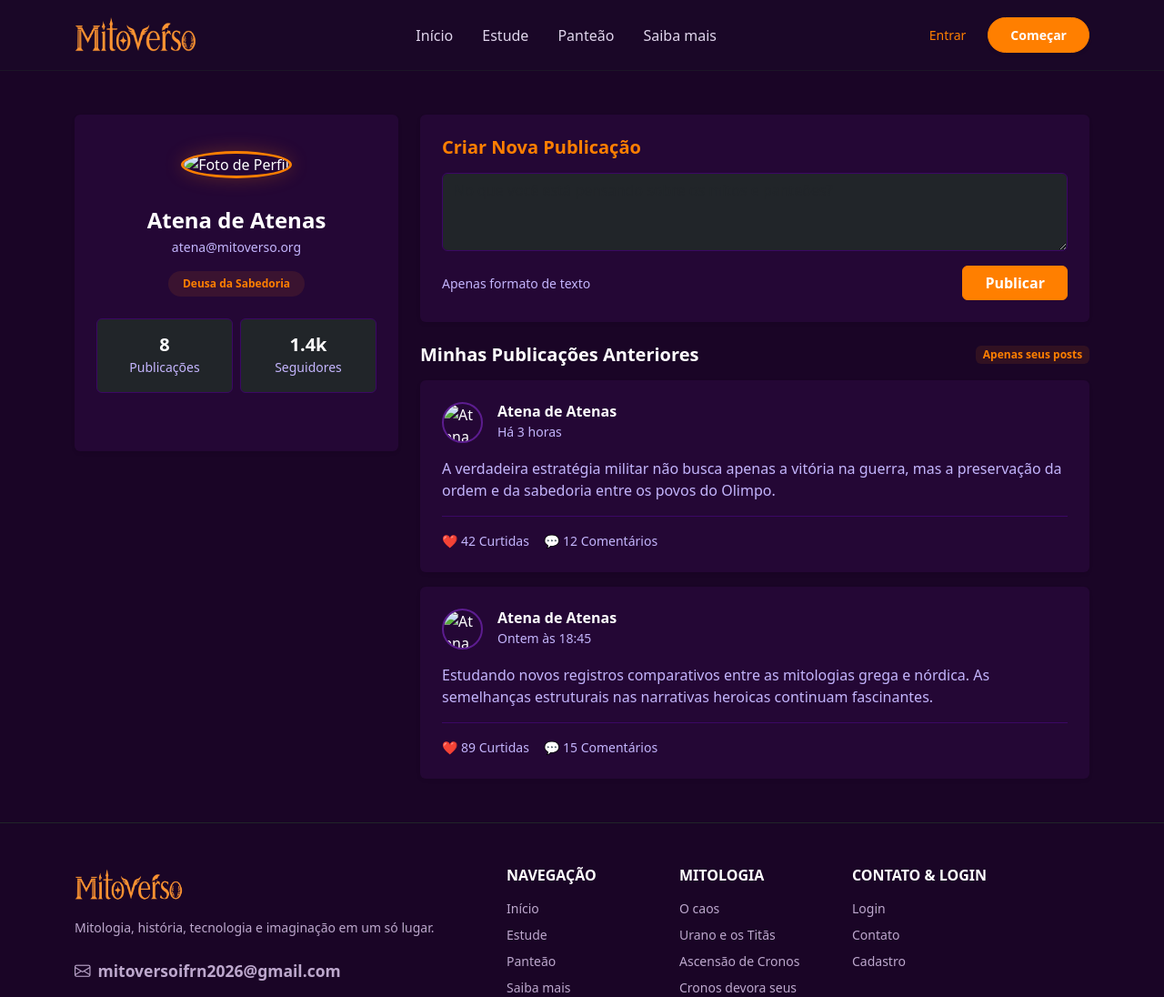
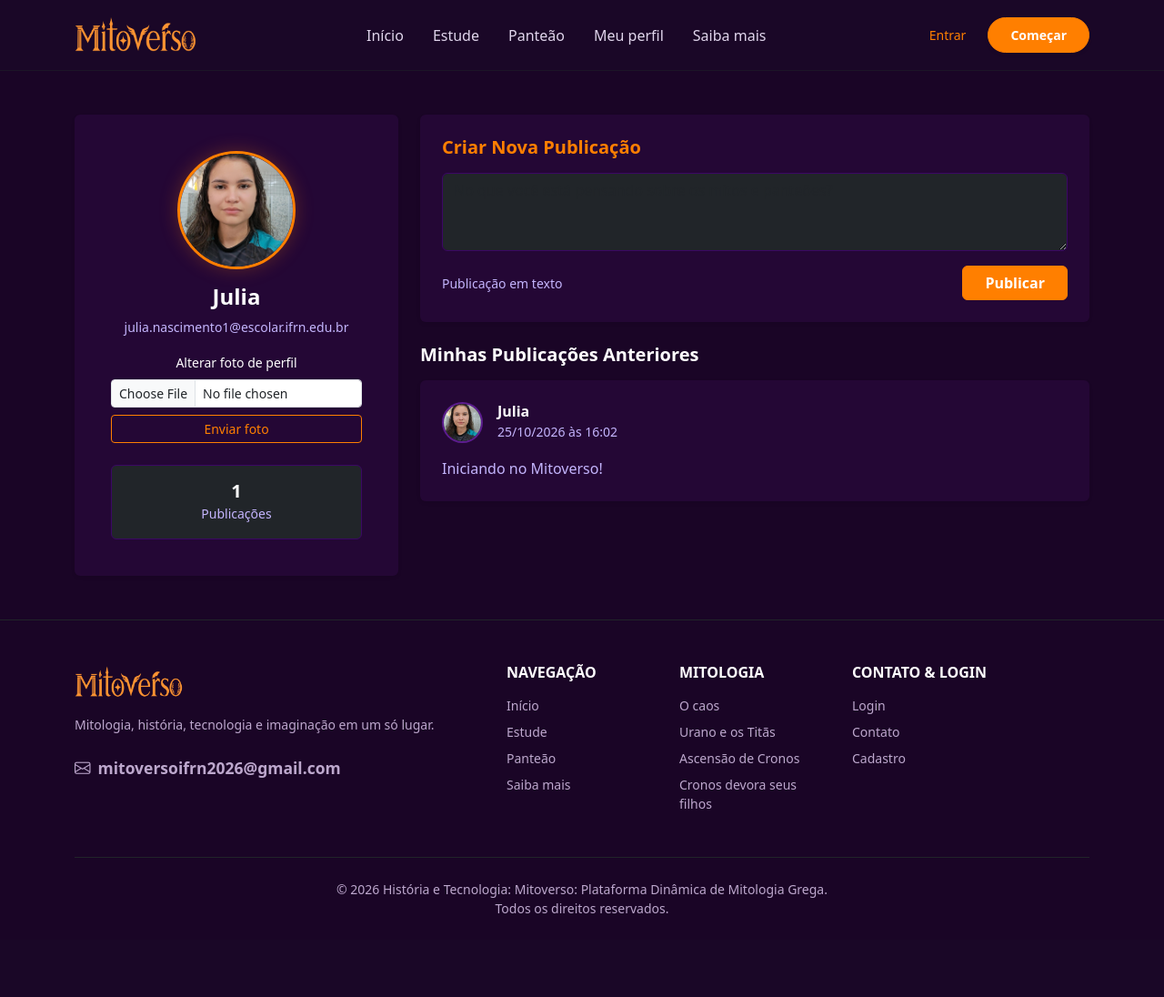
Before and after one commit to JuliaNasc1mento/Mitoverso, a Flask app: page /perfil in a window 1280 px wide. Shown: the top 1096 px of the page at 91% size. After the commit the page ends 1004 px from the top, so only its background shows below. Run offline with Flask 3, Linux system fonts and the light colour scheme; a user stored in the database is signed in; some libraries are stand-ins or nearby versions.

Commit message:
Implementação perfil
Implementação de perfil, com foto e publicações vinculadas ao banco.

```diff
--- a/app/models/__init__.py
+++ b/app/models/__init__.py
@@ -1,3 +1,4 @@
 from app.models.usuario import Usuario
 from app.models.personagem import Personagem
 from app.models.mito import Mito
+from app.models.post import Post
--- a/app/models/usuario.py
+++ b/app/models/usuario.py
@@ -8,3 +8,4 @@ class Usuario(UserMixin, db.Model):
     nome = db.Column(db.String(100), nullable = False)
     email = db.Column(db.String(100), nullable = False, unique = True)
     senha = db.Column(db.String(256), nullable = False)
+    foto_perfil = db.Column(db.String(255), nullable = True)
--- a/app/routes/perfil.py
+++ b/app/routes/perfil.py
@@ -1,10 +1,84 @@
-# Importações
-from flask import Blueprint, render_template
+import os
 
-# Criação do Blueprint "perfil"
+from flask import (Blueprint, render_template, request, redirect, url_for, flash, current_app)
+
+from flask_login import login_required, current_user
+from werkzeug.utils import secure_filename
+
+from app import db
+from app.models.post import Post
+
 perfil_bp = Blueprint("perfil", __name__)
 
-# Rota da tela de perfil
-@perfil_bp.routes("/perfil")
+EXTENSOES_PERMITIDAS = {"png", "jpg", "jpeg", "webp"}
+
+@perfil_bp.route("/perfil")
+@login_required
 def perfil():
-    return render_template("usuario/perfil.html")
+    meus_posts = Post.query.filter_by(
+        usuario_id=current_user.id
+    ).order_by(
+        Post.data_criacao.desc()
+    ).all()
+
+    return render_template(
+        "usuario/perfil.html",
+        meus_posts=meus_posts
+    )
+
+@perfil_bp.route("/perfil/publicar", methods=["POST"])
+@login_required
+def publicar():
+    conteudo = request.form.get("conteudo", "").strip()
+
+    if not conteudo:
+        flash("Escreva algo antes de publicar.", "warning")
+        return redirect(url_for("perfil.perfil"))
+
+    novo_post = Post(
+        conteudo=conteudo,
+        usuario_id=current_user.id
+    )
+
+    db.session.add(novo_post)
+    db.session.commit()
+
+    flash("Publicação criada com sucesso!", "success")
+    return redirect(url_for("perfil.perfil"))
+
+
+@perfil_bp.route("/perfil/foto", methods=["POST"])
+@login_required
+def atualizar_foto():
+    arquivo = request.files.get("foto")
+
+    if not arquivo or not arquivo.filename:
+        flash("Selecione uma imagem.", "warning")
+        return redirect(url_for("perfil.perfil"))
+
+    nome_original = secure_filename(arquivo.filename)
+
+    if (
+        "." not in nome_original
+        or nome_original.rsplit(".", 1)[1].lower()
+        not in EXTENSOES_PERMITIDAS
+    ):
+        flash("Formato de imagem não permitido.", "danger")
+        return redirect(url_for("perfil.perfil"))
+
+    extensao = nome_original.rsplit(".", 1)[1].lower()
+    nome_arquivo = f"usuario_{current_user.id}.{extensao}"
+
+    pasta_perfis = os.path.join(
+        current_app.static_folder, "img", "perfis"
+    )
+    os.makedirs(pasta_perfis, exist_ok=True)
+
+    caminho = os.path.join(pasta_perfis, nome_arquivo)
+    arquivo.save(caminho)
+
+    current_user.foto_perfil = f"img/perfis/{nome_arquivo}"
+    db.session.commit()
+
+    flash("Foto de perfil atualizada!", "success")
+    return redirect(url_for("perfil.perfil"))
--- a/app/templates/base.html
+++ b/app/templates/base.html
@@ -39,6 +39,9 @@
                         </li>
                         <li class="nav-item">
                             <a class="nav-link" href="{{url_for('cards')}}">Panteão</a>
+                        </li>
+                        <li class = "nav-item">
+                            <a class="nav-link" href="{{ url_for('autenticacao.login') }}" >Meu perfil</a>
                         </li>
                         <li class="nav-item">
                             <a class="nav-link" href="{{url_for('projeto')}}">Saiba mais</a>
--- a/app/templates/usuario/perfil.html
+++ b/app/templates/usuario/perfil.html
@@ -1,111 +1,173 @@
 {% extends 'base.html' %}
-{% block titulo %} Mitoverso | Projeto {% endblock %}
+{% block titulo %} Mitoverso | Perfil {% endblock %}
 {% block css %} <link rel="stylesheet"href="{{ url_for('static', filename='css/perfil.css') }}"> {% endblock %}
 {% block conteudo %}
 
 <main class="py-5 bg-mitoverso-dark">
     <div class="container">
+        {% with mensagens = get_flashed_messages(with_categories=true) %}
+            {% for categoria, mensagem in mensagens %}
+                <div class="alert alert-{{ categoria }} alert-dismissible fade show">
+                    {{ mensagem }}
+                    <button type="button" class="btn-close"
+                            data-bs-dismiss="alert"></button>
+                </div>
+            {% endfor %}
+        {% endwith %}
+
         <div class="row g-4">
-            <!-- Coluna da Esquerda: Informações do Perfil -->
+
+            <!-- Informações do perfil -->
             <div class="col-lg-4">
-                <div class="card bg-mitoverso-card text-white border-0 p-4 shadow-sm text-center">
-                    <div class="card-body px-0">
-                        <div class="mb-3">
-                            <img src=""
-                                 alt="Foto de Perfil"
+                <div class="card bg-mitoverso-card text-white
+                            border-0 p-4 shadow-sm text-center">
+                    <div class="card-body">
+
+                        {% if current_user.foto_perfil %}
+                            <img
+                                src="{{ url_for('static',
+                                    filename=current_user.foto_perfil) }}"
+                                alt="Foto de perfil"
                                 class="rounded-circle profile-avatar mb-3">
-                        </div>
-                        <h1 class="h4 fw-bold text-white mb-1">Atena de Atenas</h1>
-                        <p class="text-muted-custom small mb-3">atena@mitoverso.org</p>
+                        {% else %}
+                            <img
+                                src="{{ url_for('static',
+                                    filename='img/img006_perfil_padrao.jpg') }}"
+                                alt="Foto padrão"
+                                class="rounded-circle profile-avatar mb-3">
+                        {% endif %}
 
-                        <span class="badge bg-mitoverso-light text-orange mb-4 px-3 py-2 rounded-pill fw-semibold">
-                            Deusa da Sabedoria
-                        </span>
+                        <h1 class="h4 fw-bold">
+                            {{ current_user.nome }}
+                        </h1>
 
-                        <div class="row g-2 mb-4">
-                            <div class="col-6">
+                        <p class="text-muted-custom small">
+                            {{ current_user.email }}
+                        </p>
+
+                        <!-- Enviar foto de perfil -->
+                        <form method="POST"
+                              action="{{ url_for('perfil.atualizar_foto') }}"
+                              enctype="multipart/form-data"
+                              class="mb-4">
+
+                            <input type="hidden" name="csrf_token"
+                                   value="{{ csrf_token() }}">
+
+                            <label for="foto" class="form-label small">
+                                Alterar foto de perfil
+                            </label>
+
+                            <input type="file" id="foto" name="foto"
+                                   class="form-control form-control-sm mb-2"
+                                   accept=".png,.jpg,.jpeg,.webp"
+                                   required>
+
+                            <button type="submit"
+                                    class="btn btn-outline-orange btn-sm w-100">
+                                Enviar foto
+                            </button>
+                        </form>
+
                         <div class="p-3 border border-purple rounded bg-dark">
-                                    <h5 class="mb-0 fw-bold text-white">8</h5>
-                                    <small class="text-muted-custom">Publicações</small>
-                                </div>
-                            </div>
-                            <div class="col-6">
-                                <div class="p-3 border border-purple rounded bg-dark">
-                                    <h5 class="mb-0 fw-bold text-white">1.4k</h5>
-                                    <small class="text-muted-custom">Seguidores</small>
-                                </div>
-                            </div>
+                            <h5 class="fw-bold mb-0">
+                                {{ meus_posts|length }}
+                            </h5>
+                            <small class="text-muted-custom">
+                                Publicações
+                            </small>
                         </div>
                     </div>
                 </div>
             </div>
 
-            <!-- Coluna da Direita: Nova Publicação + Posts Antigos -->
+            <!-- Publicações -->
             <div class="col-lg-8">
 
-                <!-- Caixa para Nova Publicação (Apenas Texto) -->
-                <div class="card bg-mitoverso-card text-white border-0 p-4 mb-4 shadow-sm">
-                    <h2 class="h5 text-orange fw-bold mb-3">Criar Nova Publicação</h2>
-                    <form id="formPost">
+                <!-- Criar post -->
+                <div class="card bg-mitoverso-card text-white
+                            border-0 p-4 mb-4 shadow-sm">
+
+                    <h2 class="h5 text-orange fw-bold mb-3">
+                        Criar Nova Publicação
+                    </h2>
+
+                    <form method="POST"
+                          action="{{ url_for('perfil.publicar') }}">
+
+                        <input type="hidden" name="csrf_token"
+                               value="{{ csrf_token() }}">
+
                         <div class="mb-3">
-                            <textarea class="form-control bg-dark border-purple text-white" rows="3" placeholder="No que você está pensando sobre os mitos e panteões?" required></textarea>
+                            <textarea
+                                name="conteudo"
+                                class="form-control bg-dark border-purple text-white"
+                                rows="3"
+                                maxlength="5000"
+                                placeholder="No que você está pensando sobre os mitos e panteões?"
+                                required></textarea>
                         </div>
-                        <div class="d-flex justify-content-between align-items-center">
-                            <small class="text-muted-custom">Apenas formato de texto</small>
+
+                        <div class="d-flex justify-content-between
+                                    align-items-center">
+                            <small class="text-muted-custom">
+                                Publicação em texto
+                            </small>
+
                             <button type="submit" class="btn btn-mitoverso px-4">Publicar</button>
                         </div>
                     </form>
                 </div>
 
-                <!-- Título da Seção de Posts Antigos -->
-                <div class="d-flex align-items-center justify-content-between mb-3">
-                    <h2 class="h5 text-white fw-bold mb-0">Minhas Publicações Anteriores</h2>
-                    <span class="badge bg-mitoverso-light text-orange">Apenas seus posts</span>
-                </div>
+                <!-- Posts do usuário -->
+                <h2 class="h5 text-white fw-bold mb-3">
+                    Minhas Publicações Anteriores
+                </h2>
 
-                <!-- Lista de Publicações Antigas -->
                 <div class="d-flex flex-column gap-3">
+                    {% for post in meus_posts %}
+                        <article class="card bg-mitoverso-card
+                                        text-white border-0 p-4 shadow-sm">
 
-                    <!-- Post 1 -->
-                    <div class="card bg-mitoverso-card text-white border-0 p-4 shadow-sm">
                             <div class="d-flex align-items-center mb-3">
-                            <img src=""
-                                 alt="Atena"
+                                {% if current_user.foto_perfil %}
+                                    <img
+                                        src="{{ url_for('static',
+                                            filename=current_user.foto_perfil) }}"
+                                        alt="Foto de perfil"
                                         class="rounded-circle post-avatar me-3">
+                                {% else %}
+                                    <img
+                                        src="{{ url_for('static',
+                                            filename='img/img006_perfil_padrao.jpg') }}"
+                                        alt="Foto padrão"
+                                        class="rounded-circle post-avatar me-3">
+                                {% endif %}
+
                                 <div>
-                                <h3 class="h6 mb-0 fw-bold text-white">Atena de Atenas</h3>
-                                <small class="text-muted-custom">Há 3 horas</small>
-                            </div>
-                        </div>
-                        <p class="text-muted-custom mb-3">
-                            A verdadeira estratégia militar não busca apenas a vitória na guerra, mas a preservação da ordem e da sabedoria entre os povos do Olimpo.
-                        </p>
-                        <div class="d-flex align-items-center gap-3 pt-3 border-top border-purple text-muted-custom small">
-                            <span>❤️ 42 Curtidas</span>
-                            <span>💬 12 Comentários</span>
+                                    <h3 class="h6 mb-0 fw-bold">
+                                        {{ current_user.nome }}
+                                    </h3>
+                                    <small class="text-muted-custom">
+                                        {{ post.data_criacao.strftime('%d/%m/%Y às %H:%M') }}
+                                    </small>
                                 </div>
                             </div>
 
-                    <!-- Post 2 -->
-                    <div class="card bg-mitoverso-card text-white border-0 p-4 shadow-sm">
-                        <div class="d-flex align-items-center mb-3">
-                            <img src=""
-                                 alt="Atena"
-                                 class="rounded-circle post-avatar me-3">
-                            <div>
-                                <h3 class="h6 mb-0 fw-bold text-white">Atena de Atenas</h3>
-                                <small class="text-muted-custom">Ontem às 18:45</small>
+                            <p class="text-muted-custom mb-0"
+                               style="white-space: pre-wrap;">{{ post.conteudo }}</p>
+                        </article>
+                    {% else %}
+                        <div class="card bg-mitoverso-card text-white
+                                    border-0 p-4 text-center">
+                            <p class="mb-1">Você ainda não publicou nada.</p>
+                            <small class="text-muted-custom">
+                                Compartilhe suas ideias sobre a mitologia grega!
+                            </small>
                         </div>
+                    {% endfor %}
                 </div>
-                        <p class="text-muted-custom mb-3">
-                            Estudando novos registros comparativos entre as mitologias grega e nórdica. As semelhanças estruturais nas narrativas heroicas continuam fascinantes.
-                        </p>
-                        <div class="d-flex align-items-center gap-3 pt-3 border-top border-purple text-muted-custom small">
-                            <span>❤️ 89 Curtidas</span>
-                            <span>💬 15 Comentários</span>
-                        </div>
-                    </div>
-                </div>
+
             </div>
         </div>
     </div>
```
Also changed, not shown: app/__init__.py (+5 -5 lines), app/models/post.py (added, +11 -0 lines), migrations/versions/5ad588c8c096_adiciona_perfil_e_publicacoes.py (added, +57 -0 lines), app/static/img/img006_perfil_padrao.jpg (added), app/static/img/perfis/usuario_1.jpeg (added), instance/mitoverso.db. Lines whose indentation alone changed are shown as unchanged.
